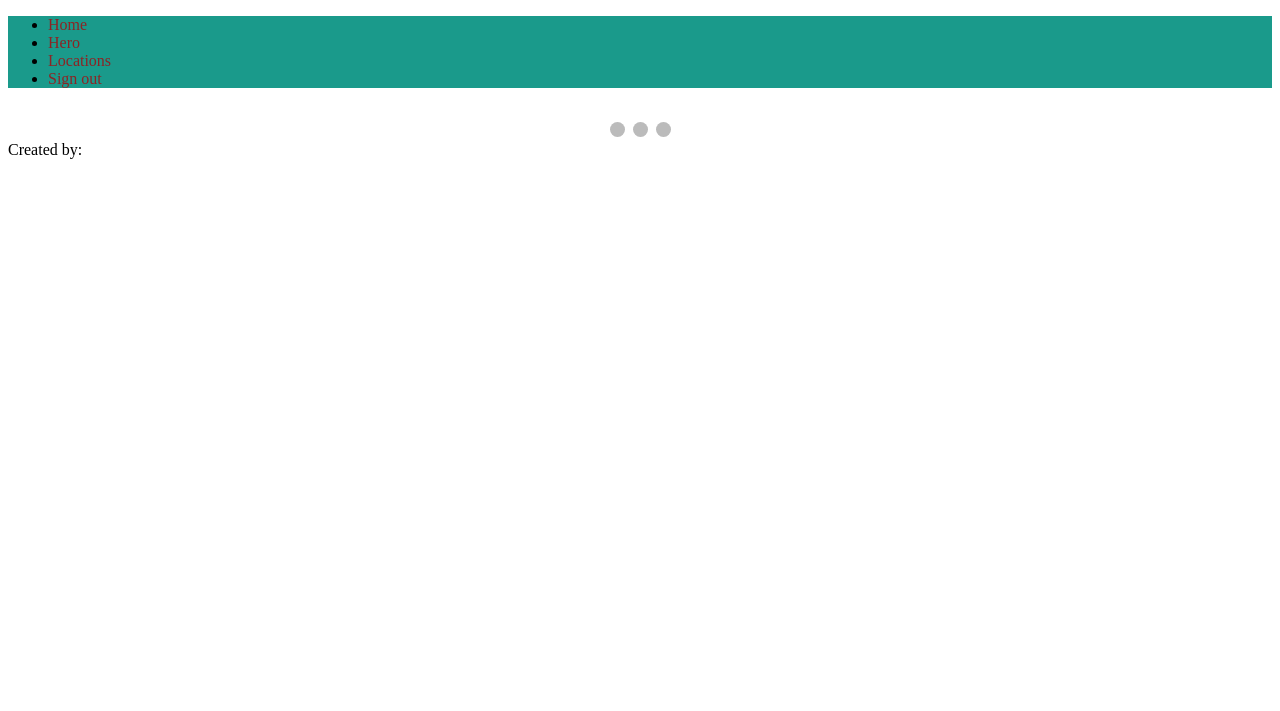
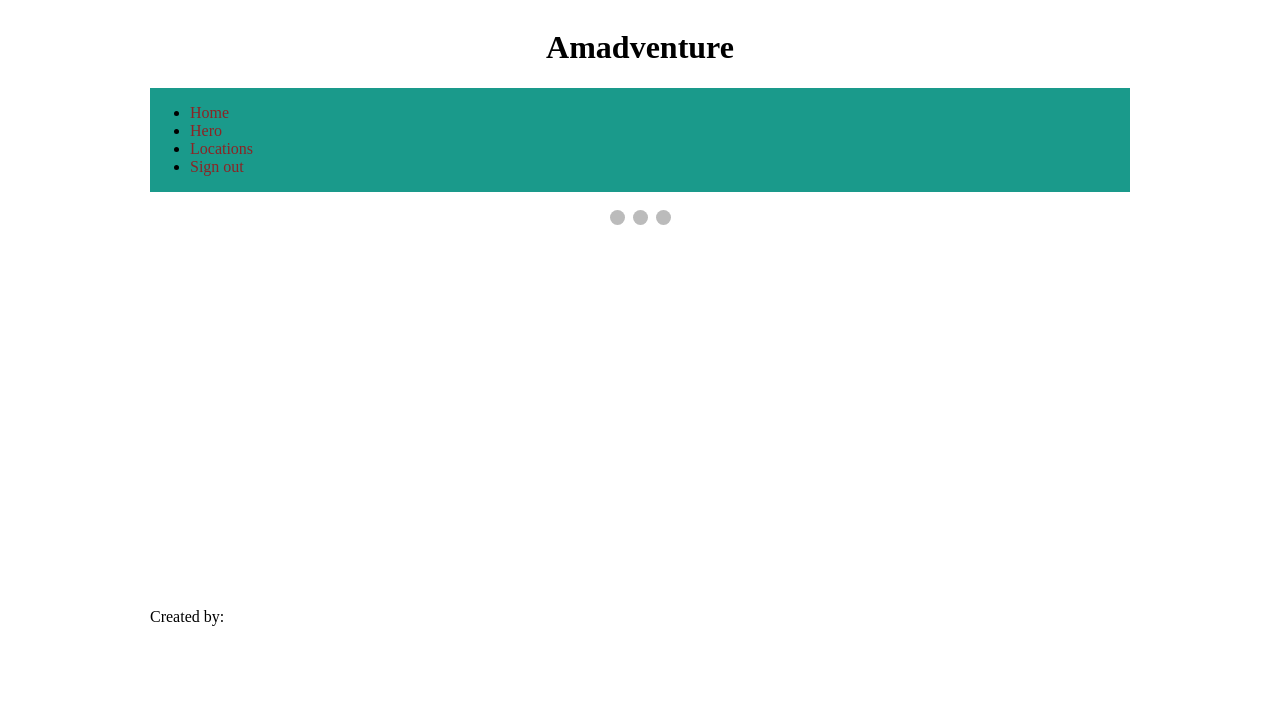
Before and after one commit to michal-mietus/amadventure-alfa, a Django app: page / in a window 1280 px wide. Shown: the top 711 px of the page. Run offline with Django 3.2, Linux system fonts and the light colour scheme; the visitor is signed in with stand-in values (Sample User, id 1).

Commit message:
Added containter div for grid template. Base stylesheets loaded after all others. Div with class main changed to main tag.

```diff
--- a/templates/base.html
+++ b/templates/base.html
@@ -6,10 +6,14 @@
         <title>Amadventure - {% block title %}{% endblock %}</title>
         <meta charset="UTF-8">
         <meta name="viewport" content="width=device-width, initial-scale=1">
+        {% block styles %}{% endblock %}
         <link rel="stylesheet" type="text/css" href="{% static '/styles/base.css' %}">
-        {% block styles %}{% endblock %}
     </head>
     <body>
+        <div class="container">
+            <div class="logo">
+                <h1>Amadventure</h1>
+            </div>
             <nav>
                 <ul>
                     {% if user.is_authenticated %}
@@ -23,12 +27,13 @@
                     {% endif %}
                 </ul>
             </nav>
-        <div class="main">
+            <main>
                 {% block content %}{% endblock %}
-        </div>
+            </main>
             <footer>
                 Created by:
             </footer>
             {% block scripts %}{% endblock %}
+        </div>
     </body>
 </html>
```
Lines whose indentation alone changed are shown as unchanged.
